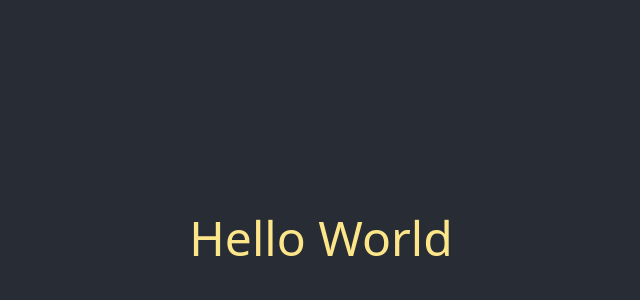
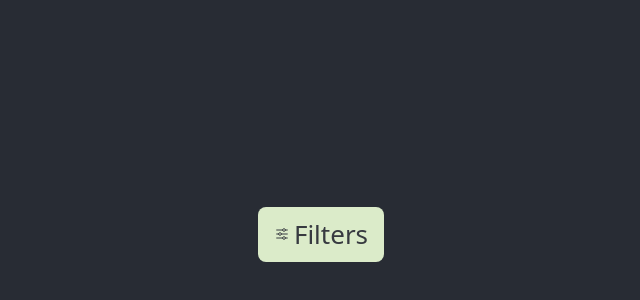
Before and after one commit to chingu-voyages/v42-bears-team-32, a React (Create React App) app in the folder frontend/: page / in a window 1280 px wide. Shown: the part 162-462 px from the top of the page, without its empty margins (319-959 px from the left). Built offline with nearby package versions, Linux system fonts and the light colour scheme; the HTML template or start-up script is replaced by a standard one.

Commit message:
Created location select component

```diff
--- a/frontend/src/App.js
+++ b/frontend/src/App.js
@@ -1,10 +1,13 @@
-import './App.css';
+import "./App.css";
+
+import Filters from "./components/filters";
 
 function App() {
   return (
     <div className="App">
       <header className="App-header">
-        <h1 className="text-amber-200 text-5xl">Hello World</h1>
+        {/* <h1 className="text-amber-200 text-5xl">Hello World</h1> */}
+        <Filters />
       </header>
     </div>
   );
--- /dev/null
+++ b/frontend/src/components/LocationSelect.js
@@ -0,0 +1,12 @@
+export default function LocationSelect() {
+  return (
+    <div className="bg-white py-2 px-4 rounded-[0.25rem] border-2 border-primary-3">
+      <select name="location" className="bg-transparent text-black">
+        <option value="volvo">New York</option>
+        <option value="saab">Hong Kong</option>
+        <option value="mercedes">Kolkatta</option>
+        <option value="audi">NetherLands</option>
+      </select>
+    </div>
+  );
+}
```
